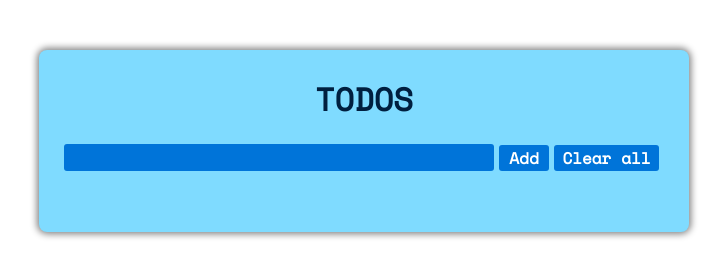
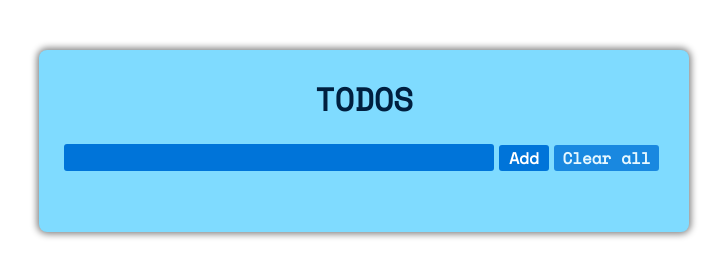
Before and after one commit to bence-l/bence-l.github.io, a plain HTML site: page index.html in a window 1280 px wide. In both pictures the pointer is over the button "Clear all". Shown: the whole page, without its empty margins (276-1003 px from the left). Drawn offline with nearby package versions, Linux system fonts and the light colour scheme.

Commit message:
clearAll gomb opacity jav

```diff
--- a/styles.css
+++ b/styles.css
@@ -97,3 +97,7 @@ body{
 #inputMezo:hover{
     opacity: 80%;
 }
+
+#clearAll:hover{
+    opacity: 80%;
+}
```
